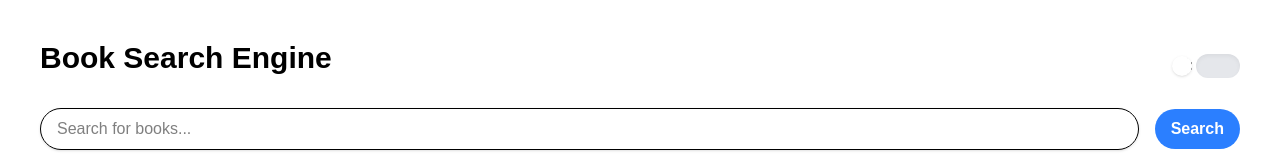
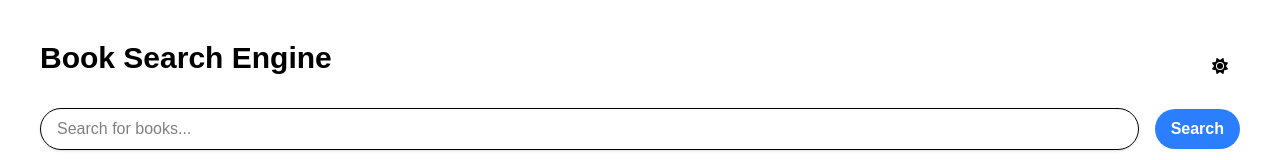
Before and after one commit to peebaKU/book-search-frontend, a Next.js app: page /pages/search in a window 1280 px wide. Shown: the top 160 px of the page. Built offline with nearby package versions, Linux system fonts and the light colour scheme.

Commit message:
add: buttom dark and light mode

```diff
--- a/src/app/pages/search/page.tsx
+++ b/src/app/pages/search/page.tsx
@@ -69,14 +69,9 @@ const Search = () => {
         <div className={`${paginatedResults.length <=5 ? 'h-screen' : 'h-full'} w-screen mx-auto p-8 md:p-10 ${darkMode ? 'bg-gray-900 text-white' : 'bg-white text-black'} overflow-y-scroll`}>
             <div className="flex items-center mb-4 flex-row justify-between">
                 <h1 className="text-3xl font-bold mb-4">Book Search Engine</h1>
-                <label className="relative inline-flex items-center cursor-pointer">
-                    <input type="checkbox" checked={darkMode} onChange={toggleDarkMode} className="sr-only" id="dark-mode" />
-                    <label htmlFor="dark-mode" className="flex items-center cursor-pointer">
-                        {darkMode ? <FontAwesomeIcon icon={faMoon} className="w-6 h-6" /> : <FontAwesomeIcon icon={faSun} className="w-6 h-6" />}
-                    </label>
-                    <div className="w-11 h-6 bg-gray-200 rounded-full shadow-inner"></div>
-                    <div className={`absolute w-5 h-5 bg-white rounded-full shadow transition-transform duration-200 ease-in-out ${darkMode ? 'translate-x-5' : 'translate-x-0'}`}></div>
-                </label>
+                <button onClick={toggleDarkMode} className="flex items-center cursor-pointer hover:text-gray-700 dark:hover:text-gray-300">
+                        {darkMode ? <FontAwesomeIcon icon={faMoon} className="w-10 h-10" /> : <FontAwesomeIcon icon={faSun} className="w-10 h-10" />}
+                </button>
             </div>
             <div className="flex items-center mb-4">
                 <input
```
